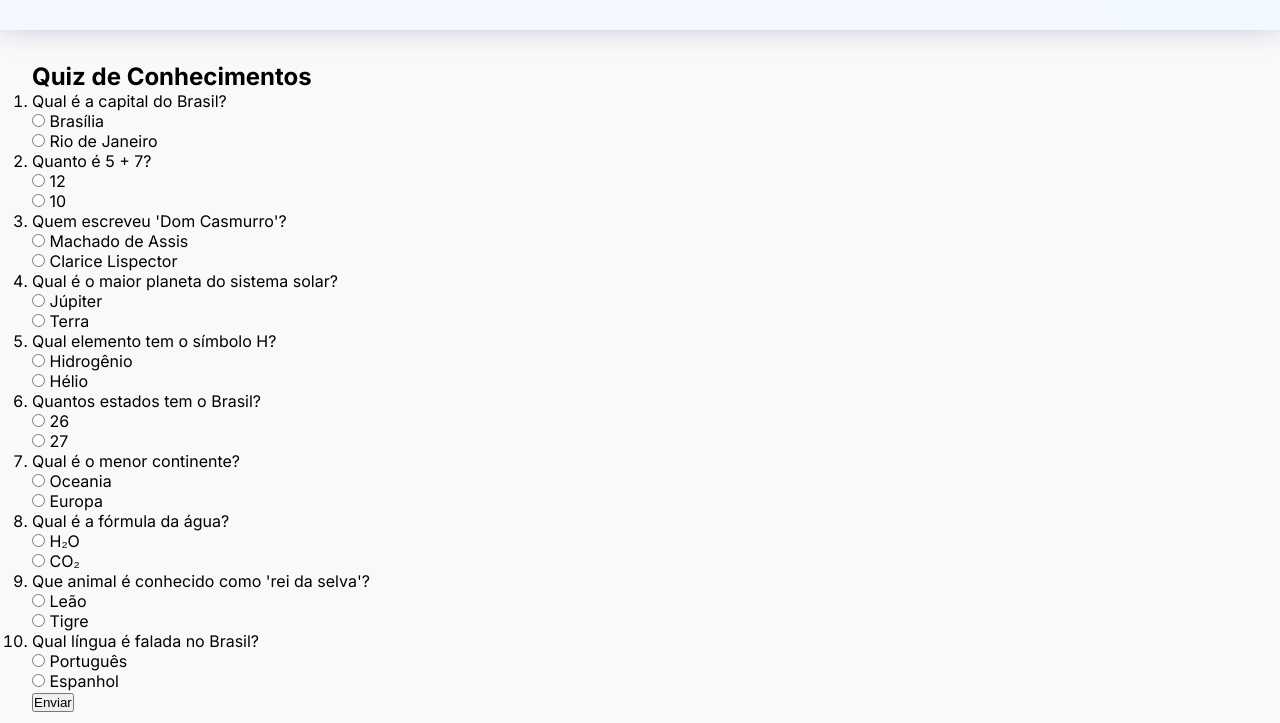
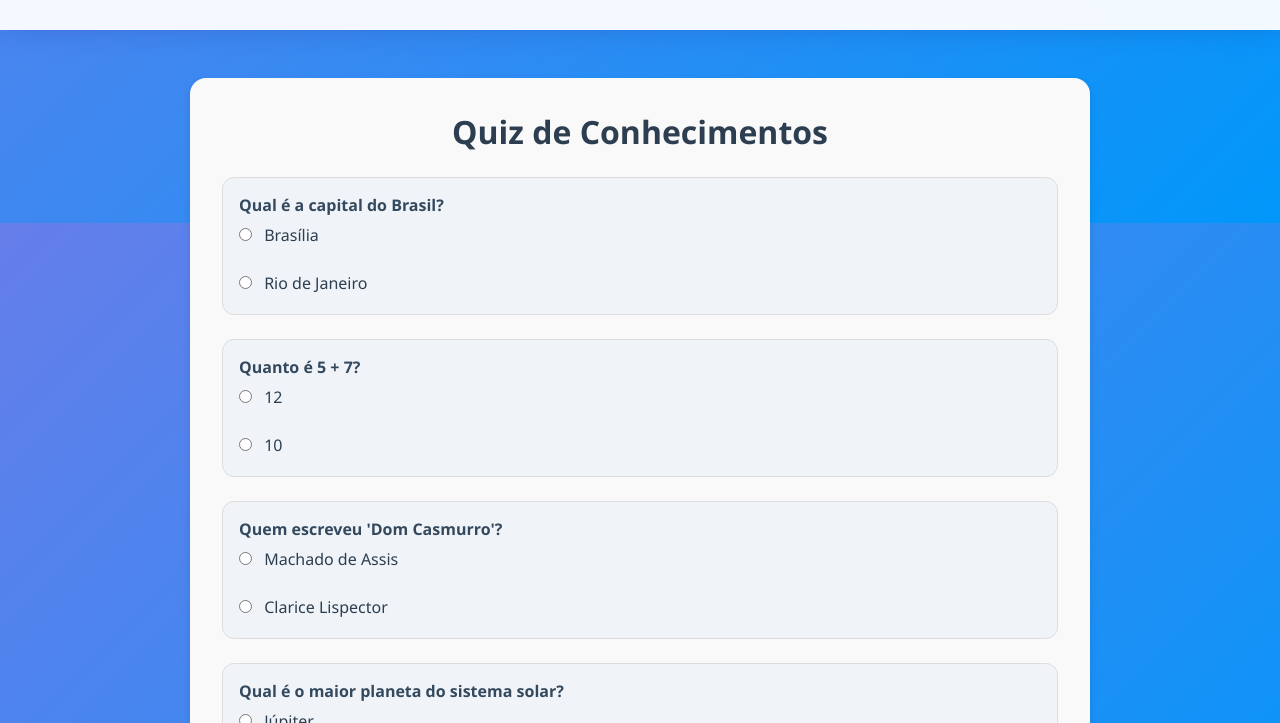
Before and after one commit to guilhermesorrilha/hidrosafe, a plain HTML site: page Front/index.html in a window 1280 px wide. Shown: the part 3777-4500 px from the top of the page. Drawn offline with Linux system fonts and the light colour scheme.

Commit message:
adicionando o style.css no quiz

```diff
--- a/Front/CSS/styles.css
+++ b/Front/CSS/styles.css
@@ -411,3 +411,80 @@ html {
     transform: scale(1.02);
     transition: transform 0.3s ease;
 }
+
+
+/* === Estilo do Quiz === */
+#quiz-section {
+  padding: 2rem;
+  background: #fff;
+  border-radius: 16px;
+  box-shadow: 0 4px 8px rgba(0,0,0,0.1);
+  max-width: 900px;
+  margin: 3rem auto;
+  font-family: 'Segoe UI', sans-serif;
+}
+
+#quiz-section h2 {
+  text-align: center;
+  font-size: 2rem;
+  margin-bottom: 1.5rem;
+  color: #2c3e50;
+}
+
+#quiz-form ol {
+  list-style: none;
+  padding: 0;
+}
+
+#quiz-form li {
+  margin-bottom: 1.5rem;
+  padding: 1rem;
+  border: 1px solid #ddd;
+  border-radius: 12px;
+  background-color: #f0f4f8;
+  transition: background-color 0.3s ease;
+}
+
+#quiz-form li:hover {
+  background-color: #e2ebf3;
+}
+
+#quiz-form p {
+  margin-bottom: 0.5rem;
+  font-weight: bold;
+  color: #34495e;
+}
+
+#quiz-form label {
+  display: block;
+  margin-bottom: 0.25rem;
+  cursor: pointer;
+  color: #2c3e50;
+}
+
+#quiz-form input[type="radio"] {
+  margin-right: 0.5rem;
+}
+
+#quiz-form button {
+  display: block;
+  margin: 2rem auto 0;
+  padding: 0.75rem 2rem;
+  font-size: 1rem;
+  border: none;
+  border-radius: 8px;
+  background-color: #2c3e50;
+  color: white;
+  cursor: pointer;
+  transition: background-color 0.3s ease;
+}
+
+#quiz-form button:hover {
+  background-color: #1a252f;
+}
+
+#quiz-result {
+  text-align: center;
+  font-size: 1.2rem;
+  color: #27ae60;
+}
```
